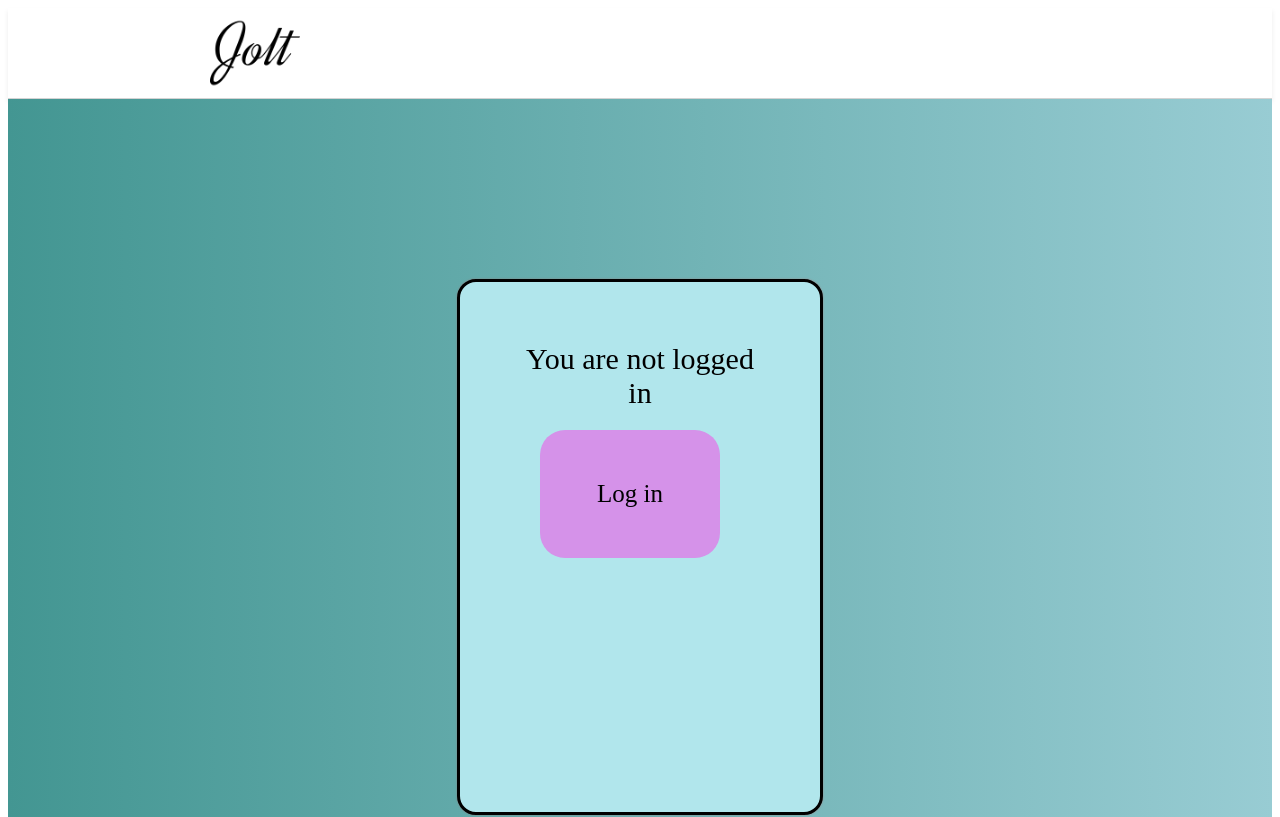
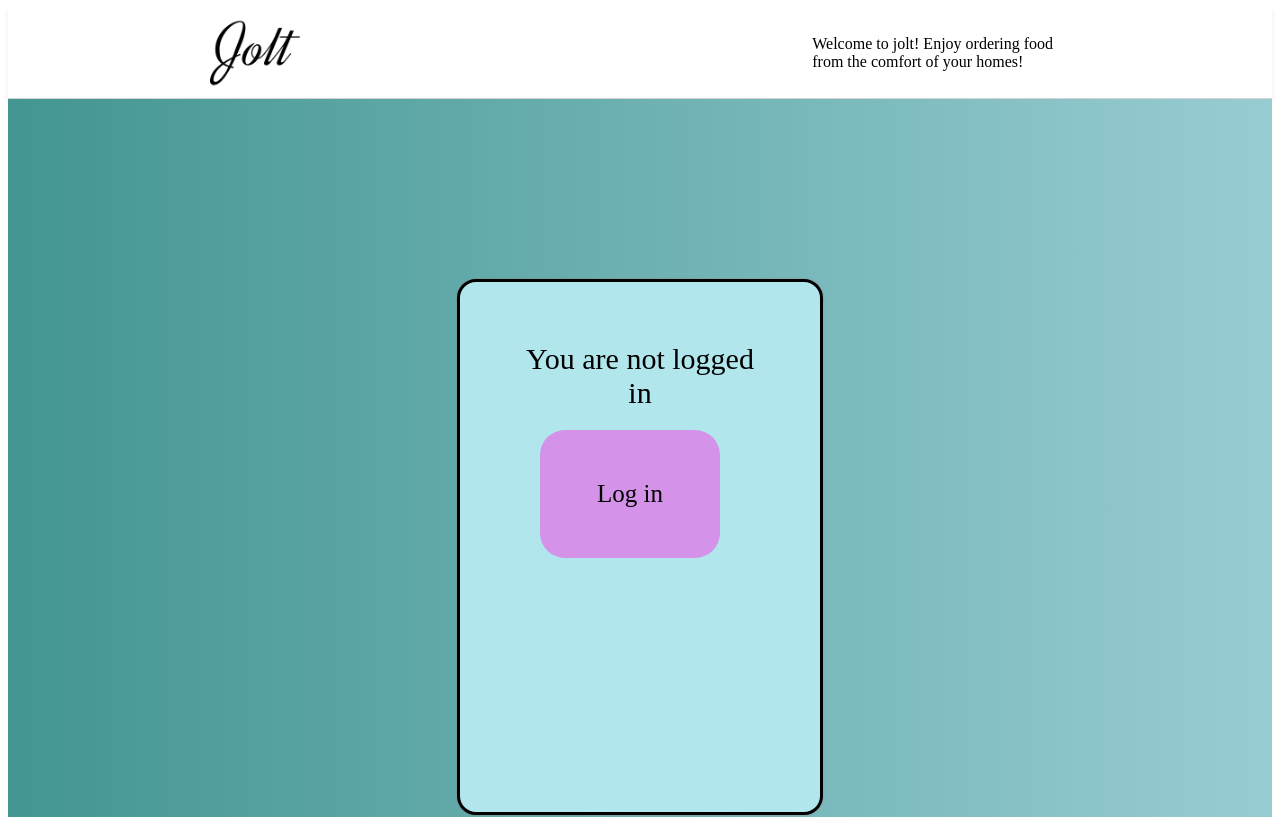
Before and after one commit to OAMK-Advanced-Web-Application-Project/AWA_FoodProject, a React (Create React App) app in the folder client/: page /payment in a window 1280 px wide. Shown: the top 817 px of the page. Built offline with nearby package versions, Linux system fonts and the light colour scheme.

Commit message:
navbar and logout

```diff
--- a/client/src/App.js
+++ b/client/src/App.js
@@ -42,7 +42,7 @@ function App() {
   return (
     <div>
       <Router>
-        <Navbar />
+        <Navbar userLoggedIn={userJWT != null} logout={ () => setUserJWT(null)}/>
         <Routes>
           <Route
             path="/"
--- a/client/src/components/navbar/Navbar.js
+++ b/client/src/components/navbar/Navbar.js
@@ -2,17 +2,23 @@ import React from 'react';
 import { Link } from "react-router-dom";
 import styles from "./Navbar.module.css";
 
-export default function Navbar() {
+export default function Navbar(props) {
 
   return (
-    <div className= { styles.NavbarBase }>
+  <div className= { styles.NavbarBase }>
     <div className= { styles.NavbarContent} >
       <img className= { styles.MainLogo } src="images/jolt_logo.png" alt="Logo" />
-{/*       <div className= { styles.Wrapper }>
-        <Link to="/cart"> <img className= { styles.Cart} src={`./images/cart.png`} alt={"cart"}/> </Link>
-        <div className= { styles.NavbarButton } > <Link to="/orderhistory"> Order History </Link> </div>
-        <div className= { styles.NavbarButton } > <Link to="/"> Log Out </Link> </div>
-      </div> */}
+      <div className= { styles.Wrapper }>
+      {props.userLoggedIn ? ( <>
+          <Link to="/cart"> <img className= { styles.Cart} src={`./images/cart.png`} alt={"cart"}/> </Link>
+          <Link to="/orderhistory"> Order History </Link>
+          <Link to="/"  onClick={props.logout}> Log Out </Link>
+        </> )
+          :
+          ( <>
+            Welcome to jolt! Enjoy ordering food from the comfort of your homes!
+          </> )}
+      </div>
     </div>
   </div>
   )
```
Also changed, not shown: 2 other files (tests, documents, lock files or other folders).
